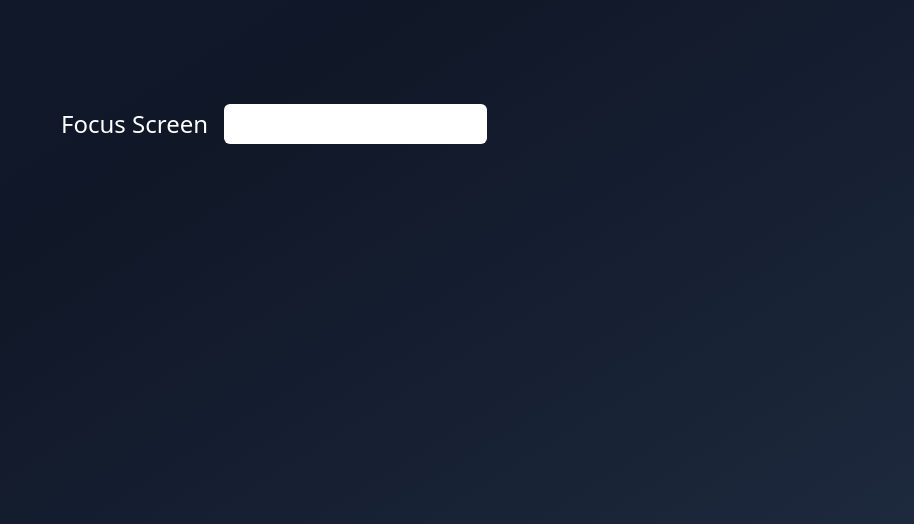
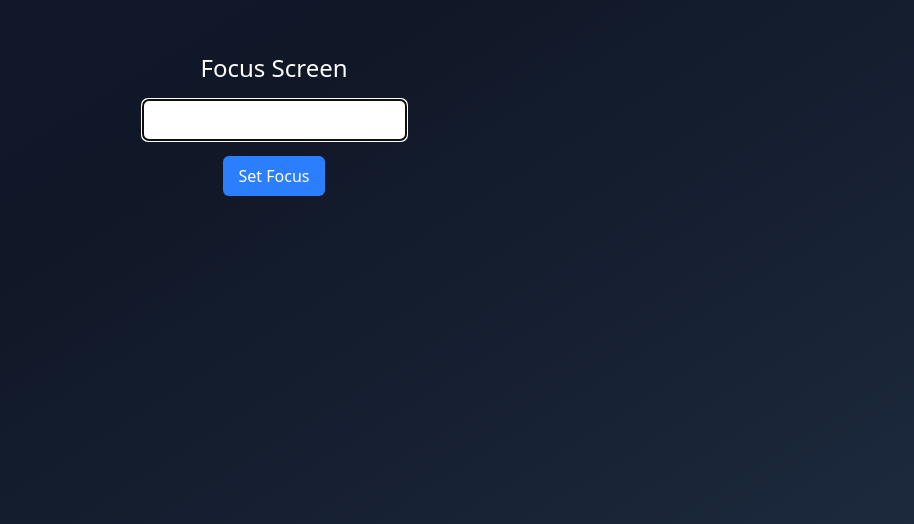
Before and after one commit to RickDelgado/HooksReact, a React (Vite) app: page / in a window 1280 px wide. Shown: the part 276-800 px from the top of the page, without its empty margins (366-1280 px from the left). Built offline with nearby package versions, Linux system fonts and the light colour scheme.

Commit message:
fin sección hooks

```diff
--- a/src/useRef/FocusScreen.tsx
+++ b/src/useRef/FocusScreen.tsx
@@ -1,9 +1,30 @@
+import { useRef } from "react";
+
 const FocusScreen = () => {
+  const inputRef = useRef<HTMLInputElement>(null);
+
+  const handelClick = () => {
+    console.log(inputRef.current?.value);
+    inputRef.current?.select();
+  };
+
   return (
-    <div className="bg-gradient flex gap-4">
+    <div className="bg-gradient flex flex-col gap-4">
       <h1 className="text-2xl font-thin text-white">Focus Screen</h1>
 
-      <input type="text" className="bg-white text-black px-4 py-2 rounded-md" />
+      <input
+        type="text"
+        ref={inputRef}
+        className="bg-white text-black px-4 py-2 rounded-md"
+        autoFocus
+      />
+
+      <button
+        onClick={handelClick}
+        className="bg-blue-500 text-white px-4 py-2 rounded-md cursor-pointer"
+      >
+        Set Focus
+      </button>
     </div>
   );
 };
```
